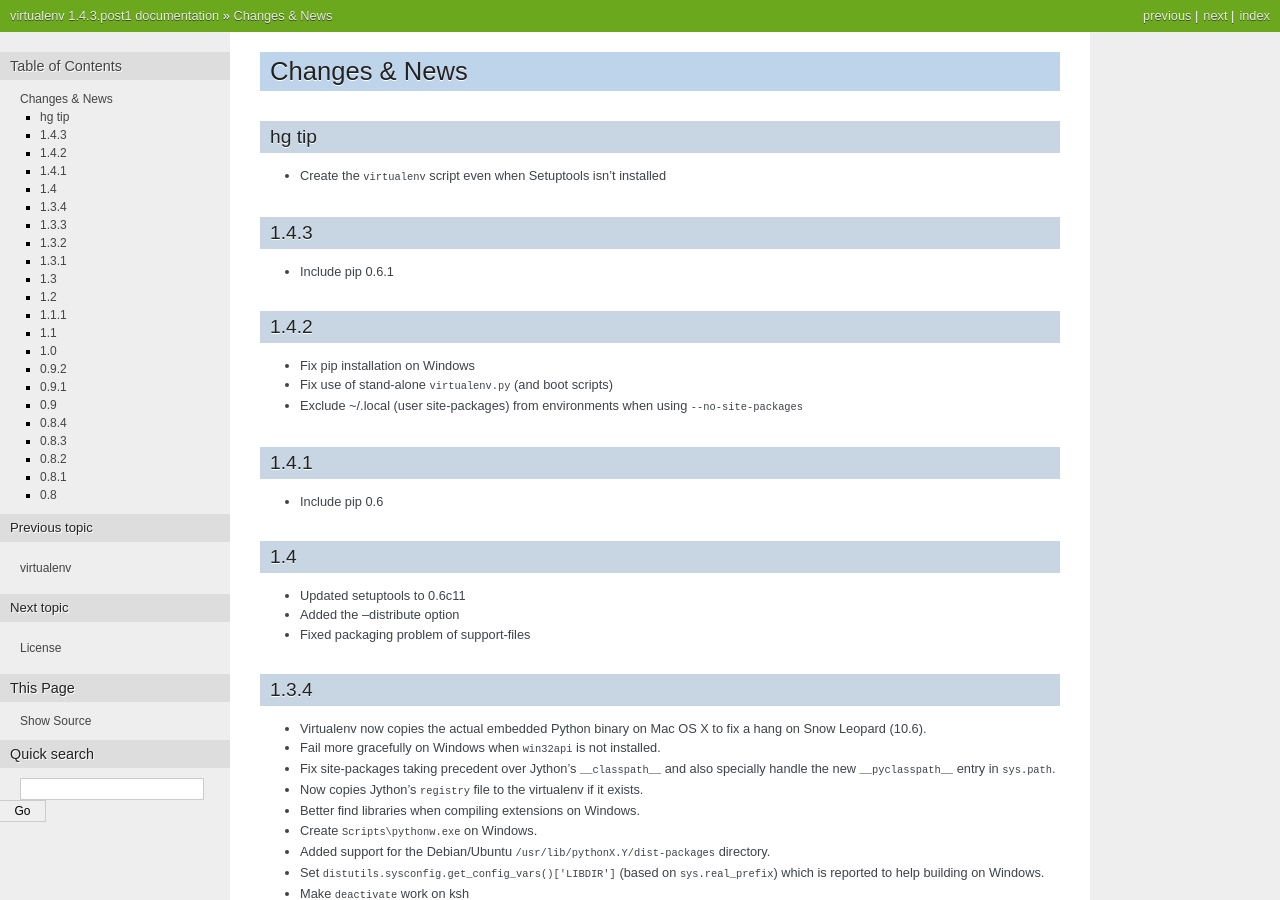
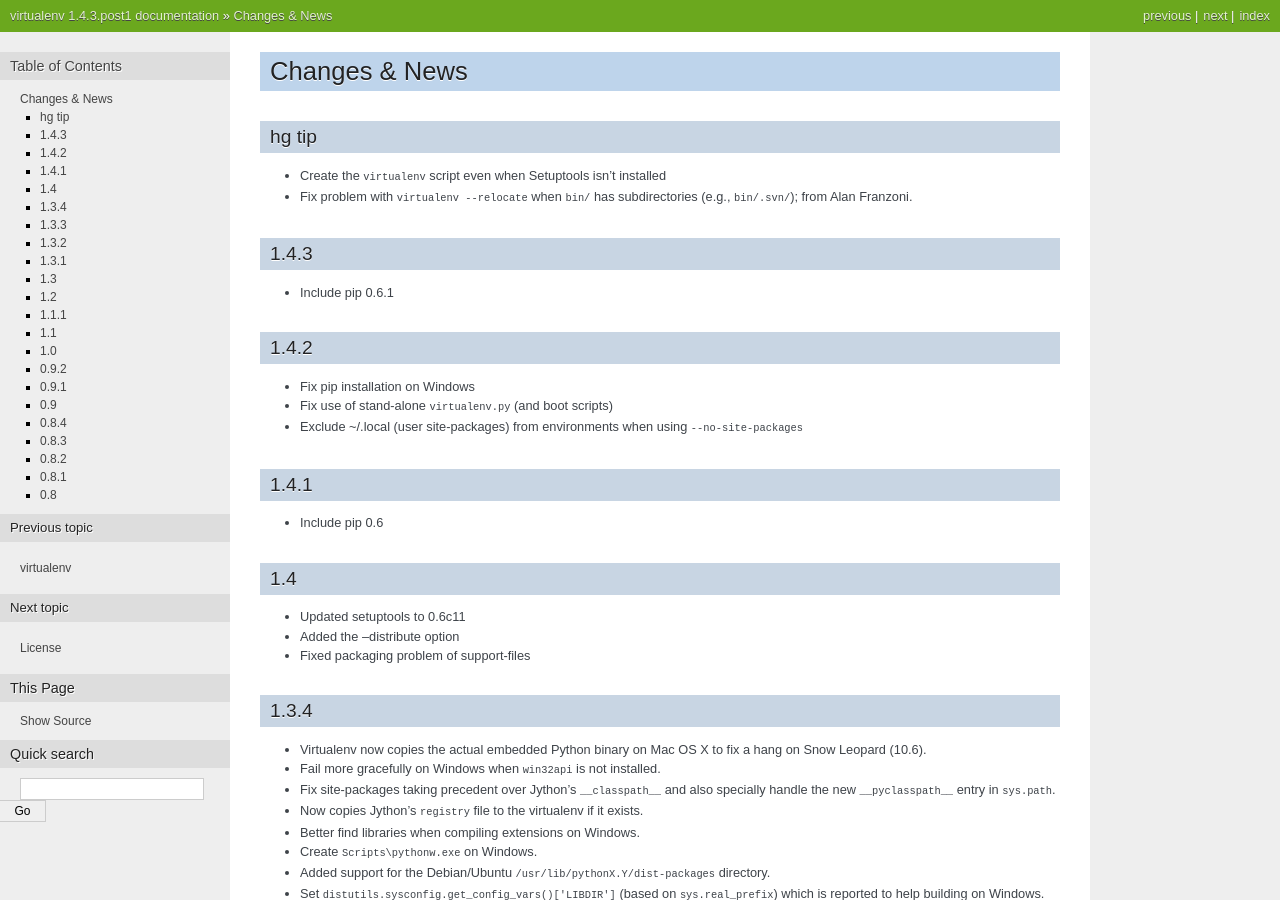
Before and after one commit to pypa/virtualenv, a Sphinx documentation site: the page built from docs/news.txt, in a window 1280 px wide and 900 px high. Built offline with Sphinx 7.4.7, drawn with Linux system fonts in a browser that asks for light colours.

Commit message:
fix problem with --relocate when bin/ has subdirs (fixes #12)

```diff
--- a/docs/news.txt
+++ b/docs/news.txt
@@ -6,6 +6,9 @@
 
 * Create the ``virtualenv`` script even when Setuptools isn't
   installed
+
+* Fix problem with ``virtualenv --relocate`` when ``bin/`` has
+  subdirectories (e.g., ``bin/.svn/``); from Alan Franzoni.
 
 1.4.3
 ~~~~~
--- a/virtualenv.py
+++ b/virtualenv.py
@@ -941,6 +941,9 @@
     bin_dir = os.path.join(home_dir, 'bin')
     for filename in os.listdir(bin_dir):
         filename = os.path.join(bin_dir, filename)
+        if not os.path.isfile(filename):
+            # ignore subdirs, e.g. .svn ones.
+            continue
         f = open(filename, 'rb')
         lines = f.readlines()
         f.close()
```
